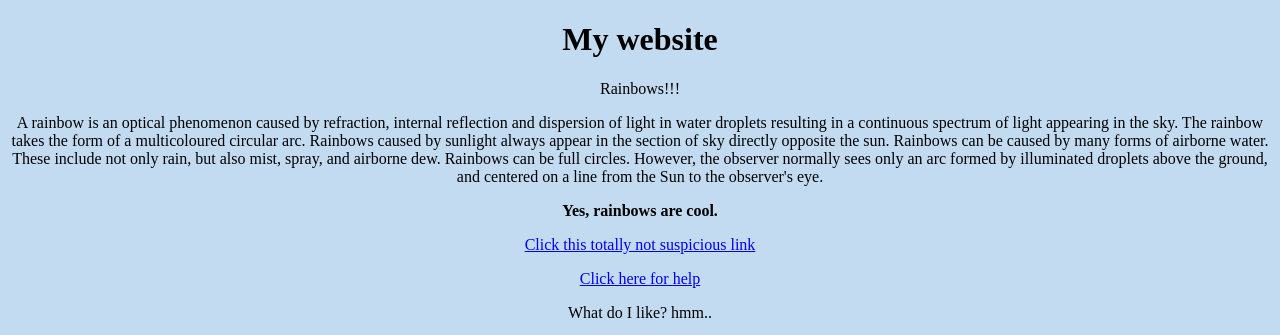
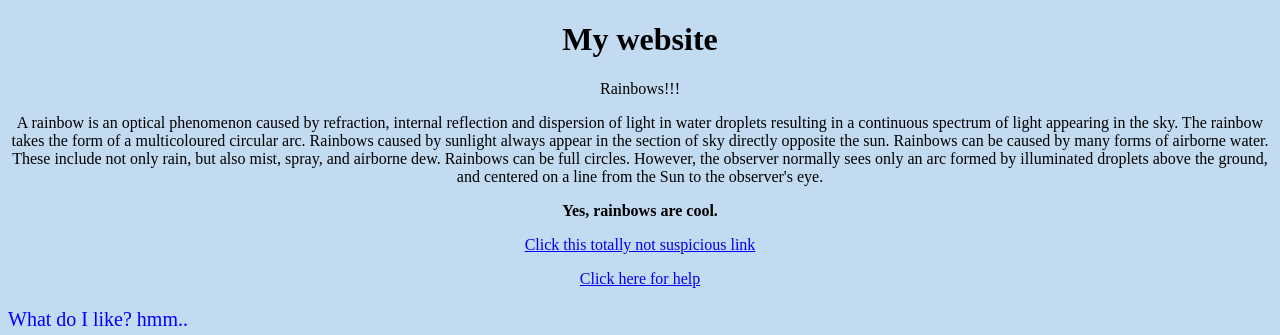
Before and after one commit to averyberryy/website-comp_sci, a plain HTML site: page index.html in a window 1280 px wide. Shown: the top 335 px of the page. Drawn offline with Linux system fonts and the light colour scheme.

Commit message:
change color

```diff
--- a/index.html
+++ b/index.html
@@ -15,7 +15,7 @@ Rainbows can be full circles. However, the observer normally sees only an arc fo
         <a href=https://avery.ca>Click this totally not suspicious link</a>
         <p> </p>
         <a href=/help.html>Click here for help</a>
-        <p > What do I like? hmm..
+        <p style="color: blue; font-size: 20px; text-align: left;"> What do I like? hmm..
             <ul>
                 <li>Cat.. of coz</li>
                 <li>Book</li>
```
